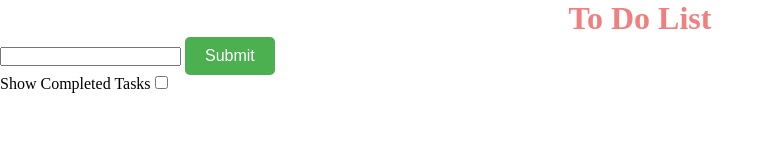
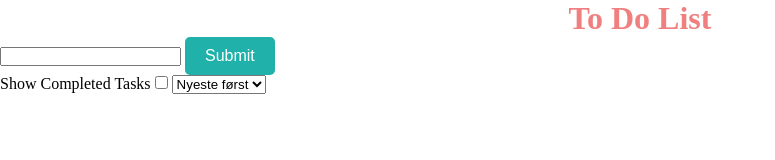
Before and after one commit to Silje32/To-Do-List, a plain HTML site: page index.html in a window 1280 px wide. Shown: the whole page, without its empty margins (0-775 px from the left). Drawn offline with Linux system fonts and the light colour scheme.

Commit message:
Added select options

```diff
--- a/index.html
+++ b/index.html
@@ -16,6 +16,12 @@
       </form>
       <label for="show-completed">Show Completed Tasks</label>
       <input type="checkbox" id="show-completed" />
+      <select name="sort-by" id="sort-by">
+        <option value="time-desc">Nyeste først</option>
+        <option value="time-asc">Eldste først</option>
+        <option value="alpha-asc">A til Å</option>
+        <option value="alpha-desc">Å til A</option>
+      </select>
     </header>
     <main id="list-container"></main>
   </body>
--- a/style.css
+++ b/style.css
@@ -14,7 +14,7 @@ form input[type="submit"] {
   padding: 10px 20px;
   font-size: 1rem;
   border: none;
-  background-color: #4caf50;
+  background-color: lightseagreen;
   color: white;
   cursor: pointer;
   border-radius: 5px;
```
